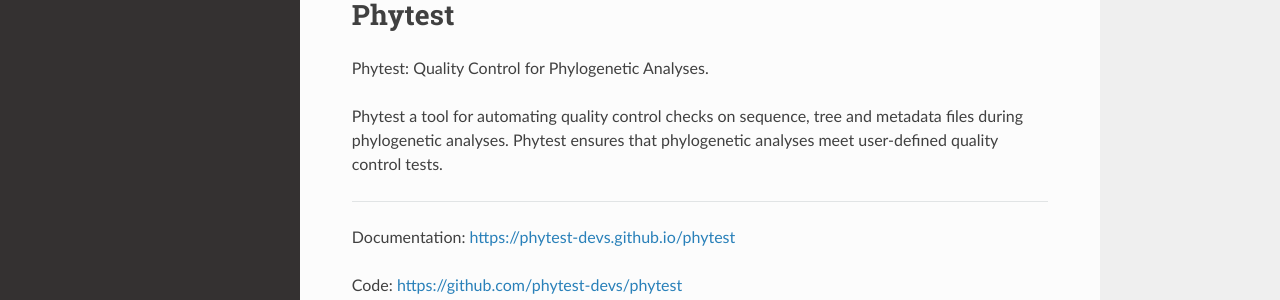
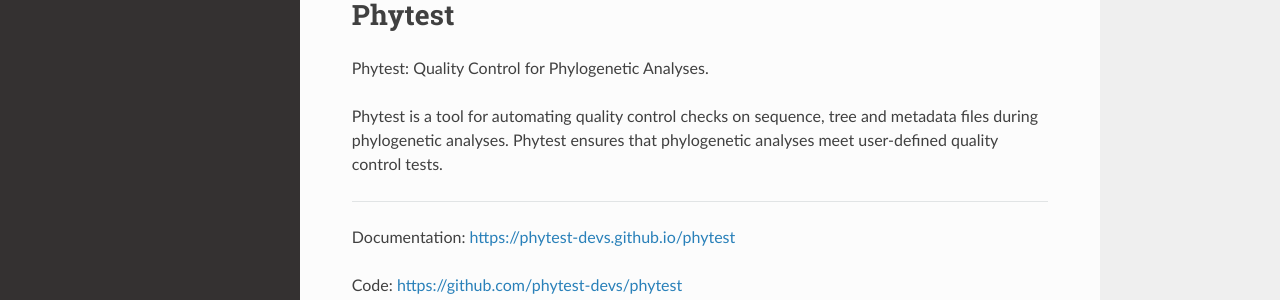
Before and after one commit to phytest-devs/phytest, a Sphinx documentation site: the page built from docs/index.rst, in a window 1280 px wide and 900 px high. Shown: the part 358-658 px from the top of the window. Built offline with Sphinx 7.4.7 and the Read the Docs theme 2.0.0, drawn with Linux system fonts in a browser that asks for light colours; some of the changed lines change nothing that is shown.

Commit message:
:art: UPDATE README

```diff
--- a/README.rst
+++ b/README.rst
@@ -52,7 +52,10 @@ Install phytest using pip:
 Usage
 ============
 
-Phytest will run user defined tests against an alignment and tree file. Here we will create example data files to run our tests on.
+Phytest is a tool for automating quality control checks on sequence, tree and metadata files during phylogenetic analyses.
+Phytest ensures that phylogenetic analyses meet user-defined quality control tests.
+
+Here we will create example data files to run our tests on.
 
 Create an alignment fasta file :code:`example.fasta`
 
--- a/docs/index.rst
+++ b/docs/index.rst
@@ -15,7 +15,7 @@ Phytest
 
 Phytest: Quality Control for Phylogenetic Analyses.
 
-Phytest a tool for automating quality control checks on sequence, tree and metadata files during phylogenetic analyses. Phytest ensures that phylogenetic analyses meet user-defined quality control tests.
+Phytest is a tool for automating quality control checks on sequence, tree and metadata files during phylogenetic analyses. Phytest ensures that phylogenetic analyses meet user-defined quality control tests.
 
 ----
 
```
